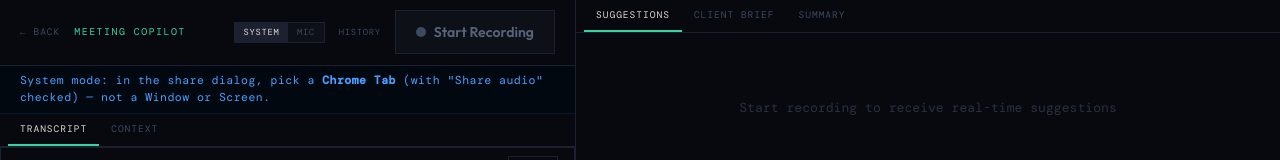
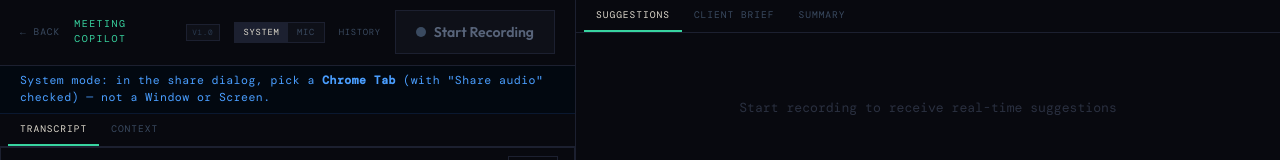
Before and after one commit to ctakeuchi-hash/ai-assessment, a Next.js app: page /copilot in a window 1280 px wide. Shown: the top 160 px of the page. Built offline with nearby package versions, Linux system fonts and the light colour scheme.

Commit message:
Add v1.0 version badge to Meeting Copilot header
https://claude.ai/code/session_01SjhMABz6bmAaHLSQR9kipZ

```diff
--- a/app/copilot/page.tsx
+++ b/app/copilot/page.tsx
@@ -237,8 +237,9 @@ export default function CopilotPage() {
           <a href="/" style={{ fontFamily: "'DM Mono', monospace", fontSize: '0.6rem', letterSpacing: '0.1em', textTransform: 'uppercase', color: '#3a4a60', textDecoration: 'none', flexShrink: 0 }}>
             ← Back
           </a>
-          <span style={{ fontFamily: "'DM Mono', monospace", fontSize: '0.62rem', letterSpacing: '0.15em', textTransform: 'uppercase', color: '#38d4a0', flex: 1 }}>
+          <span style={{ fontFamily: "'DM Mono', monospace", fontSize: '0.62rem', letterSpacing: '0.15em', textTransform: 'uppercase', color: '#38d4a0', flex: 1, display: 'flex', alignItems: 'center', gap: '0.5rem' }}>
             Meeting Copilot
+            <span style={{ fontSize: '0.48rem', color: '#2a3a50', letterSpacing: '0.08em', background: '#0e1018', border: '1px solid #1c2030', padding: '0.1rem 0.35rem' }}>v1.0</span>
           </span>
           {/* Transcription mode toggle — only when not recording */}
           {!recording && (
```
